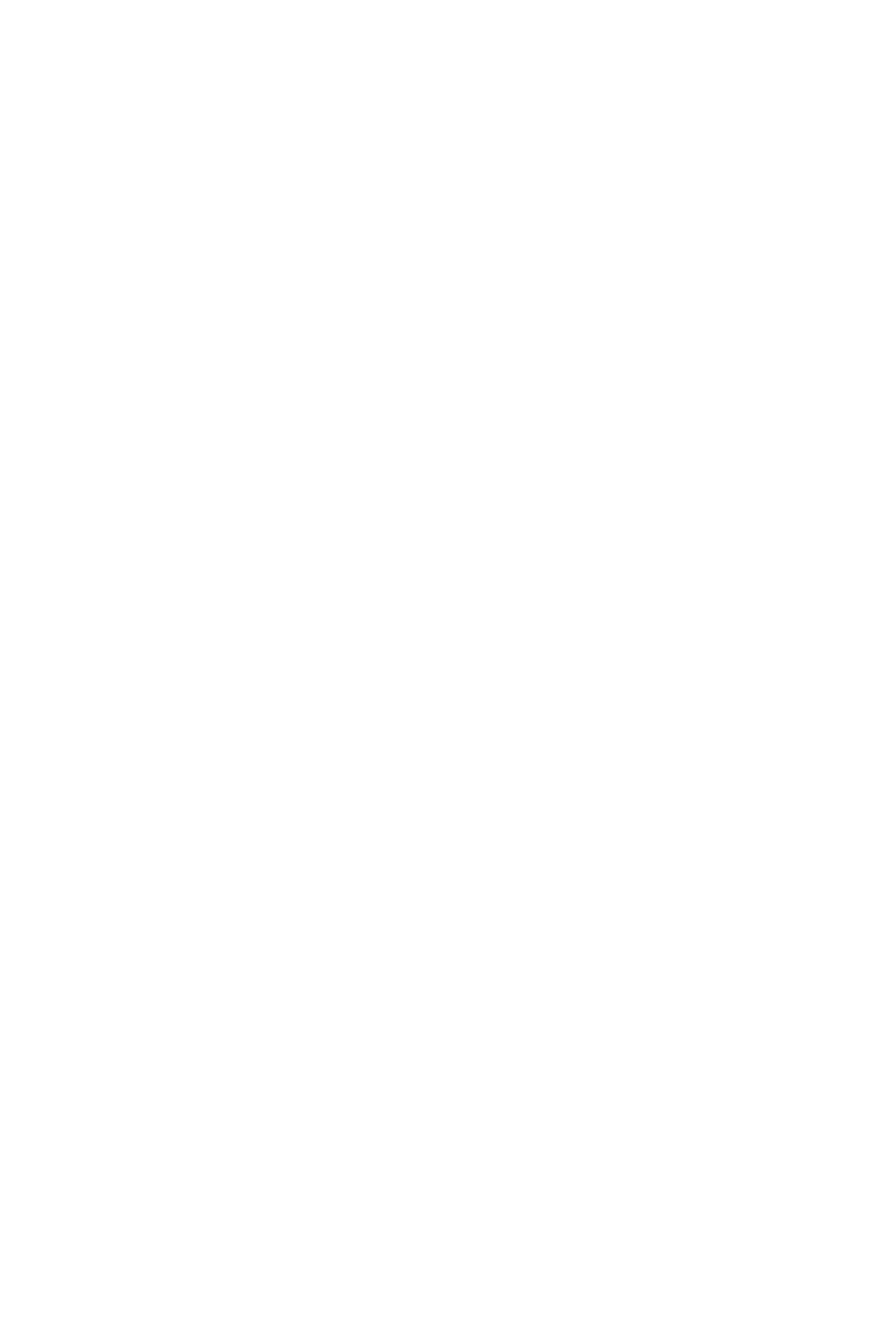
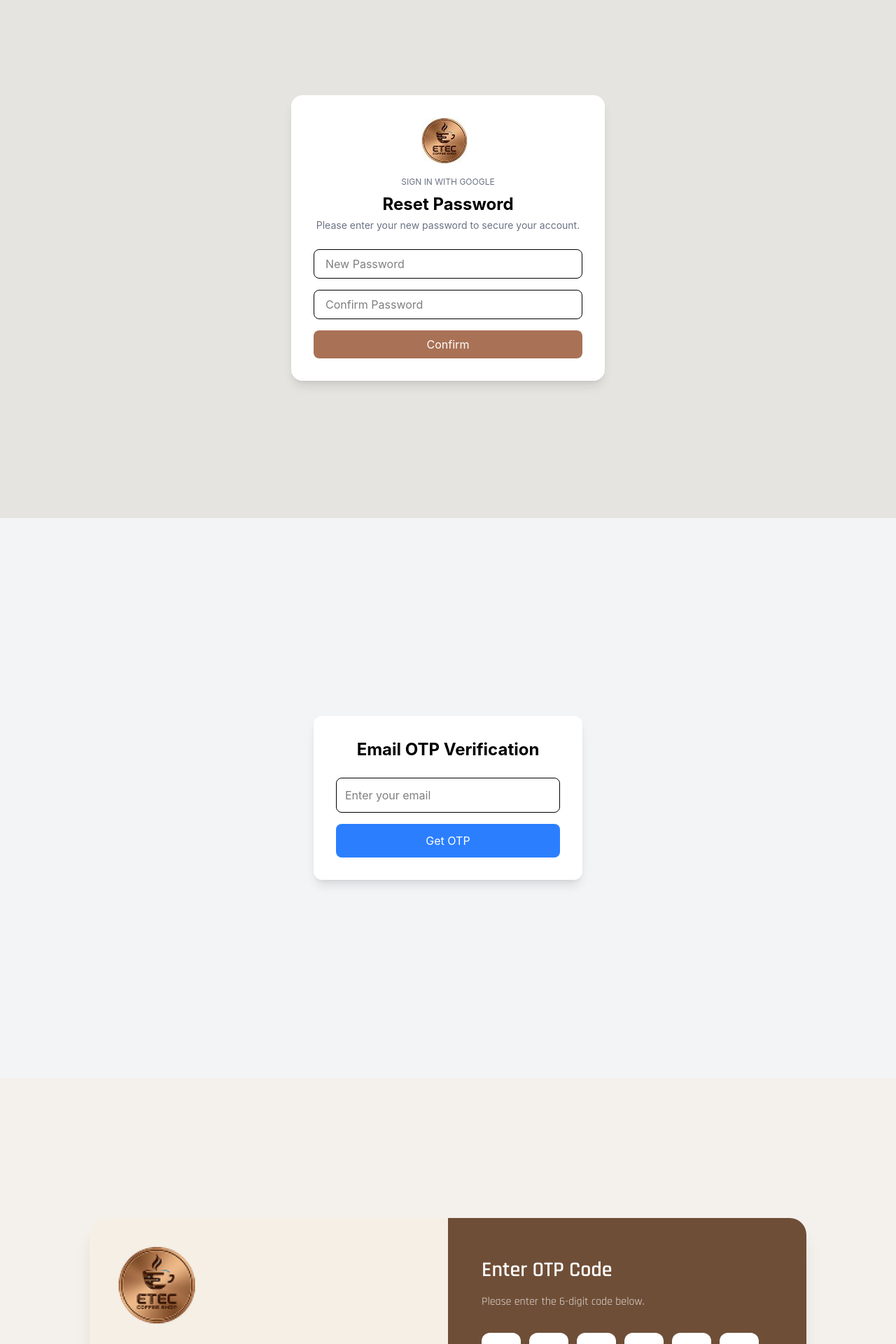
Before and after one commit to NalenSrin123/kru-IT-e-coffee-11, a React (Vite) app: page / in a window 1280 px wide. Shown: the part 580-2500 px from the top of the page at 70% size. Before the commit the page ends 800 px from the top, so only its background shows below. Built offline with nearby package versions, Linux system fonts and the light colour scheme.

Commit message:
Show result

```diff
--- a/package.json
+++ b/package.json
@@ -10,9 +10,14 @@
     "preview": "vite preview"
   },
   "dependencies": {
+    "@phosphor-icons/react": "^2.1.10",
+    "chart.js": "^4.5.1",
+    "lucide-react": "^0.577.0",
     "react": "^19.2.0",
+    "react-chartjs-2": "^5.3.1",
     "react-dom": "^19.2.0",
     "react-router-dom": "^7.13.1",
+    "react-simple-typewriter": "^5.0.1",
     "router": "^2.2.0",
     "tailwindcss": "^4.2.1"
   },
--- a/src/App.jsx
+++ b/src/App.jsx
@@ -1,12 +1,29 @@
 
-import {BrowserRouter, Routes, Route} from "react-router-dom"
 import React from 'react'
 import Design_UI_get_reset_password_in_email from './services/auth/Design_UI_get_reset_password_in_email'
+import ResetPassword from './services/auth/Comfirm_rest_pw'
+import ForgotPassword from './services/auth/Forgotpassword'
+import GetOtpInEmail from './services/auth/GetOtpInEmail'
+import OtpDesign from './services/auth/OtpPage'
+import Sidebar from './dashboard/features/Sidebar/sidebar'
+import { DashboardOverview } from './dashboard/features/dashboard-overview/DashboardMain'
+import CustomerLists from './dashboard/features/a2-tables-filters-ux/confirmation-modals/Customerlists'
+import HeroSection from './components/public/home/HeroSection'
+import Design_Top_Product from './components/public/home/Design_Top_Product'
 
 function App() {
   return (
     <div>
       <Design_UI_get_reset_password_in_email/>
+      <ResetPassword/>
+      {/* <ForgotPassword/> */}
+      <GetOtpInEmail/>
+      <OtpDesign/>
+      {/* <Sidebar/> */}
+      <DashboardOverview/>
+      <CustomerLists/>
+      <HeroSection/>
+      <Design_Top_Product/>
     </div>
   )
 }
--- a/src/services/auth/Forgotpassword.jsx
+++ b/src/services/auth/Forgotpassword.jsx
@@ -1,5 +1,5 @@
 import React from "react";
-import "./ForgotPassword.css";
+// import "./ForgotPassword.css";
 function ForgotPassword() {
   return (
     <div className="forgot-container">
```
Also changed, not shown: 1 other file (tests, documents, lock files or other folders).
